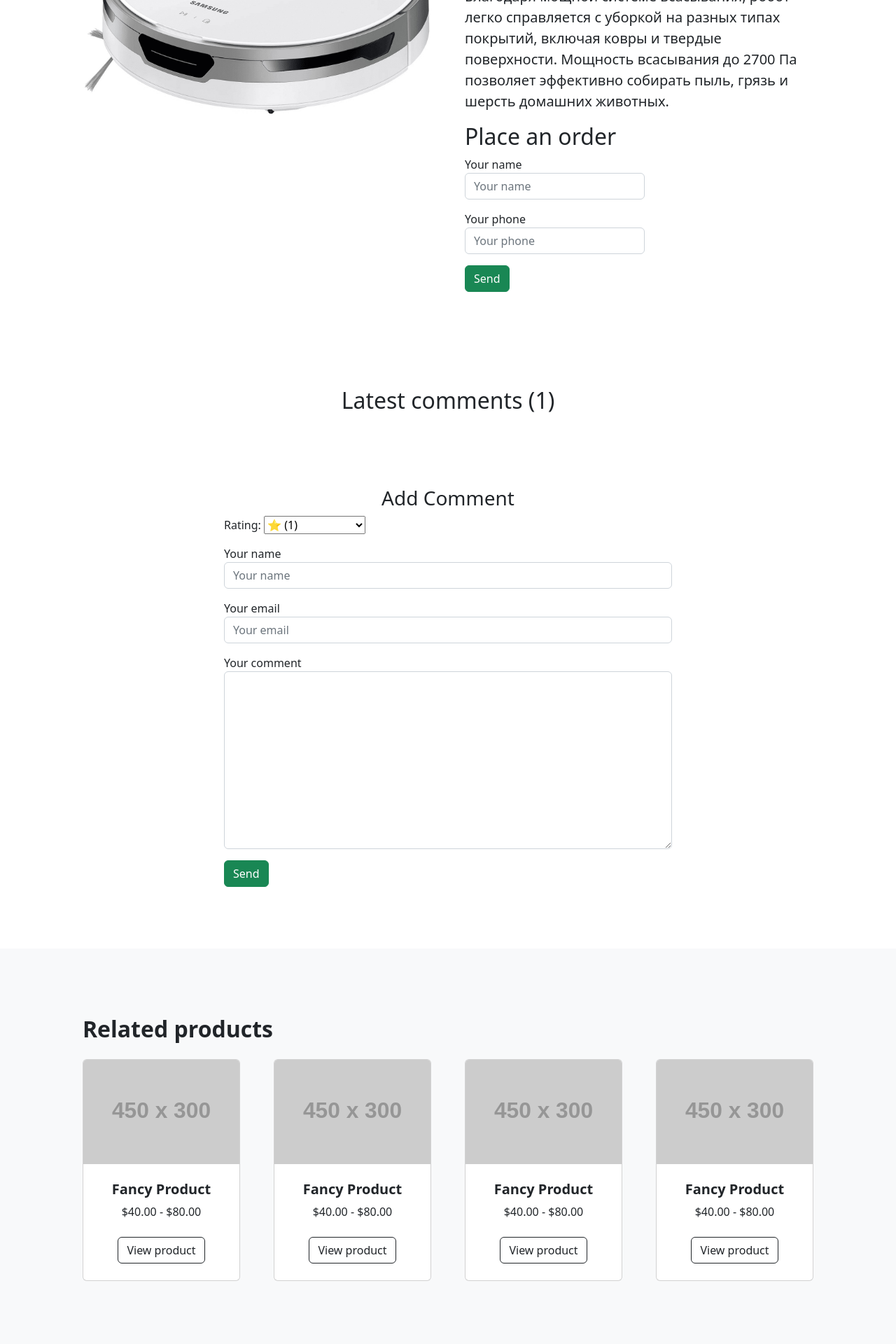
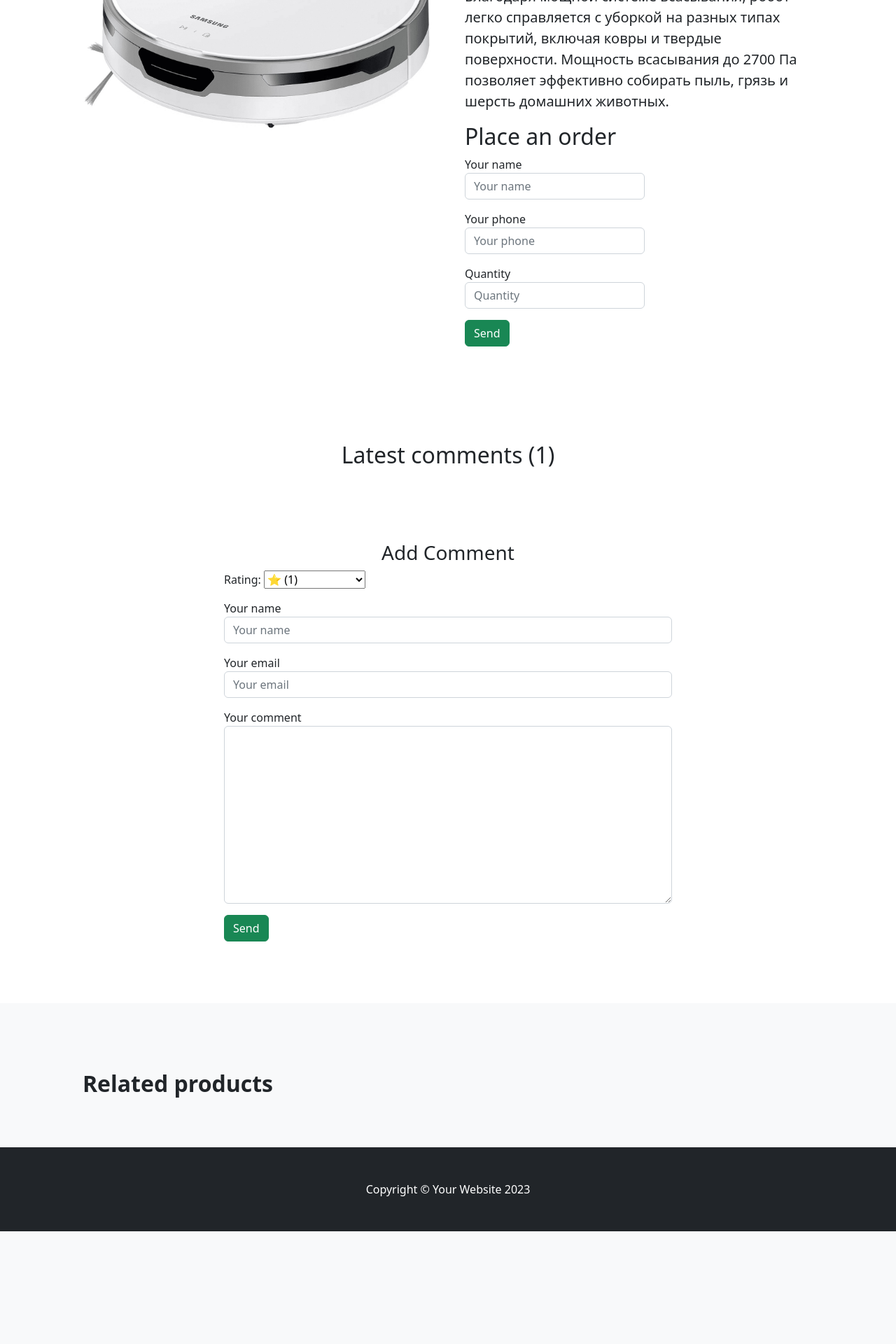
Before and after one commit to elbekovich07/online_shop, a Django app: page /shop/comment-view/5/ in a window 1280 px wide. Shown: the part 600-2520 px from the top of the page at 70% size. After the commit the page ends 2359 px from the top, so only its background shows below. Run offline with Django 5.2, Linux system fonts and the light colour scheme; a user stored in the database is signed in; data comes from the database, SQL or seed files in the repository; both versions use the stored data as it was after the commit; grey boxes labelled with a size stand in for pictures from a placeholder-image service; some libraries are stand-ins or nearby versions.

Commit message:
order and related name

```diff
--- a/core/settings.py
+++ b/core/settings.py
@@ -37,6 +37,7 @@
     'django.contrib.messages',
     'django.contrib.staticfiles',
     'shop.apps.ShopConfig',
+    'phonenumber_field',
 ]
 
 MIDDLEWARE = [
--- a/requirements.txt
+++ b/requirements.txt
@@ -1,7 +1,9 @@
 asgiref==3.8.1
 Django==5.1.6
+django-jazzmin==3.0.1
+django-phonenumber-field==8.0.0
+phonenumbers==9.0.0
 pillow==11.1.0
+psycopg2==2.9.10
 sqlparse==0.5.3
 tzdata==2025.1
-Django
-Pillow
--- a/shop/forms.py
+++ b/shop/forms.py
@@ -1,6 +1,7 @@
 from django import forms
+from phonenumber_field.formfields import PhoneNumberField
 
-from shop.models import Product, Comment
+from shop.models import Product, Comment, Order
 
 
 class ProductModelForm(forms.ModelForm):
@@ -13,3 +14,11 @@
     class Meta:
         model = Comment
         exclude = ('product',)
+
+
+class OrderModelForm(forms.ModelForm):
+    phone = PhoneNumberField(region='UZ')
+
+    class Meta:
+        model = Order
+        exclude = ('product',)
--- a/shop/templates/shop/detail.html
+++ b/shop/templates/shop/detail.html
@@ -1,6 +1,6 @@
 {% extends 'shop/base/base.html' %}
+{% load static %}
 {% load register_tags %}
-{% load static %}
 
 {% block title %}
     Product Detail
@@ -9,14 +9,17 @@
 {% block product_detail_content %}
     <section class="py-5">
         <div class="container px-4 px-lg-5 my-5">
-            {% if user.is_superuser %}
+            <div class="row gx-4 gx-lg-5 align-items-center">
+                <div class="col-md-6"><img class="card-img-top mb-5 mb-md-0" src="{{ product.get_absolute_url }}"
+                                           alt="..."/></div>
                 <div class="col-md-6">
-                    <a href="{% url 'product_update' product.pk %}" class="btn btn-secondary">Edit</a>
-                    <button type="button" class="btn btn-danger" data-bs-toggle="modal" data-bs-target="#deleteModal">
+                    <div>
+                        {% if user.is_authenticated %}
+                            <button type="button" class="btn btn-danger" data-bs-toggle="modal"
+                                    data-bs-target="#deleteModal">
                                 Delete
                             </button>
                             <!-- Delete Confirmation Modal -->
-
                             <div class="modal fade" id="deleteModal" tabindex="-1" aria-labelledby="deleteModalLabel"
                                  aria-hidden="true">
                                 <div class="modal-dialog">
@@ -26,30 +29,29 @@
                                             <button type="button" class="btn-close" data-bs-dismiss="modal"
                                                     aria-label="Close"></button>
                                         </div>
+                                        <form method="post" action="{% url 'product_delete' product.id %}">
 
                                             <div class="modal-body">
-                                    Are you sure you want to delete <strong>{{ product.title }}</strong>?
+                                                Are you sure you want to delete <strong>{{ product.name }}</strong>?
                                             </div>
                                             <div class="modal-footer">
-                                    <button type="button" class="btn btn-secondary" data-bs-dismiss="modal">Cancel
+                                                <button type="button" class="btn btn-secondary" data-bs-dismiss="modal">
+                                                    Cancel
                                                 </button>
-                                    <form method="post" action="{% url 'product_delete' product.id %}">
                                                 {% csrf_token %}
                                                 <button type="submit" class="btn btn-danger">Yes, Delete</button>
+                                            </div>
                                         </form>
-                                </div>
+
                                     </div>
                                 </div>
                             </div>
 
+                            <a href="{% url 'product_update' product.id %}">
+                                <button type="button" class="btn btn-outline-warning">Update</button>
+                            </a>
+                        {% endif %}
                     </div>
-            {% endif %}
-
-            <div class="row gx-4 gx-lg-5 align-items-center">
-                <div class="col-md-6"><img class="card-img-top mb-5 mb-md-0" src="{{ product.get_absolute_url }}"
-                                           alt="..."/></div>
-                <div class="col-md-6">
-
                     <div class="small mb-1"><h3>Quantity : {{ product.quantity }}</h3></div>
                     <h1 class="display-5 fw-bolder">{{ product.name }}</h1>
                     <div class="fs-5 mb-5">
@@ -62,57 +64,61 @@
                             ${{ product.price }}
                         {% endif %}
                     </div>
-
-
                     <p class="lead">{{ product.description }}</p>
                     <div class="d-flex">
-                        <form method="POST" action="{% url 'place_order' product.id %}">
+                        <form method="post" action="{% url 'order_view' product.id %}">
                             {% csrf_token %}
                             <div class="form-group">
                                 <h2>Place an order</h2>
                             </div>
                             <div class="form-group mb-3">
                                 <label for="formGroupExampleInput">Your name</label>
-                                <input type="text" name="name" class="form-control" placeholder="Your name">
+                                <input type="text" class="form-control" name="full_name" placeholder="Your name">
                             </div>
                             <div class="form-group mb-3">
                                 <label for="formGroupExampleInput2">Your phone</label>
                                 <input type="text" name="phone" class="form-control" placeholder="Your phone">
                             </div>
+                            <div class="form-group mb-3">
+                                {% if form.phone.errors %}
+                                    <div class="text-danger">
+                                        {{ form.phone.errors }}
+                                    </div>
+                                {% endif %}
+
+
+                            </div>
+                            <div class="form-group mb-3">
+                                <label for="formGroupExampleInput2">Quantity</label>
+                                <input type="number" name="quantity" class="form-control" placeholder="Quantity">
+                            </div>
+
 
                             <div class="form-group mb-3">
+
                                 <input type="submit" class="btn btn-success" value="Send">
+                            </div>
+                            <div class="form-group mb-3">
 
+                                {% if messages %}
+                                    <div class="messages">
+                                        {% for message in messages %}
+                                            <div class="alert {% if message.tags == 'success' %}alert-success{% elif message.tags == 'error' %}alert-danger{% endif %}">
+                                                {{ message }}
                                             </div>
-                            {% if messages %}
-                                <div>
-                                    {% for message in messages %}
-                                        {% if message.tags == 'success' %}
-                                            <div class="alert alert-success alert-dismissible fade show" role="alert">
-                                                {{ message }}
-                                                <button type="button" class="btn-close" data-bs-dismiss="alert"
-                                                        aria-label="Close"></button>
-                                            </div>
-                                        {% elif message.tags == 'error' %}
-                                            <div class="alert alert-danger alert-dismissible fade show" role="alert">
-                                                {{ message }}
-                                                <button type="button" class="btn-close" data-bs-dismiss="alert"
-                                                        aria-label="Close"></button>
-                                            </div>
-                                        {% endif %}
                                         {% endfor %}
                                     </div>
                                 {% endif %}
+
+                            </div>
 
                         </form>
 
                     </div>
                 </div>
             </div>
-
         </div>
     </section>
-
 
     <div class="container mt-4 mb-4">
         <div class="row">
@@ -125,6 +131,11 @@
                         <div class="media-body">
 
                             <div class="d-flex justify-content-lg-start small text-warning mb-2">
+                                {#                                    {% with ''|center:product.rating as range %}#}
+                                {#                                        {% for f in range %}#}
+                                {#                                            <div class="bi-star-fill"></div>#}
+                                {#                                        {% endfor %}#}
+                                {#                                    {% endwith %}#}
                                 {% for _ in comment.rating|get_range %}
                                     <div class="bi-star-fill"></div>
                                 {% endfor %}
@@ -190,103 +201,49 @@
         <div class="container px-4 px-lg-5 mt-5">
             <h2 class="fw-bolder mb-4">Related products</h2>
             <div class="row gx-4 gx-lg-5 row-cols-2 row-cols-md-3 row-cols-xl-4 justify-content-center">
+                {% for product in related_products %}
                     <div class="col mb-5">
                         <div class="card h-100">
+                            <!-- Sale badge-->
+                            {% if product.discount %}
+                                <div class="badge bg-dark text-white position-absolute"
+                                     style="top: 0.5rem; right: 0.5rem">
+                                    Sale
+                                </div>
+                            {% endif %}
                             <!-- Product image-->
-                        <img class="card-img-top"
-                             src="https://dummyimage.com/450x300/dee2e6/6c757d.jpg" alt="..."/>
+                            <img class="card-img-top" src="{{ product.get_absolute_url }}" alt="..."/>
                             <!-- Product details-->
                             <div class="card-body p-4">
                                 <div class="text-center">
                                     <!-- Product name-->
-                                <h5 class="fw-bolder">Fancy Product</h5>
+                                    <h5 class="fw-bolder">{{ product.name }}</h5>
+                                    <!-- Product reviews-->
+                                    <div>
+                                        <h5>rating : {{ product.comment_rating }}</h5>
+                                    </div>
                                     <!-- Product price-->
-                                $40.00 - $80.00
+                                    {% if product.discount %}
+                                        <span class="text-muted text-decoration-line-through">
+                                    ${{ product.price }}
+                                    </span>
+                                        ${{ product.discounted_price }}
+                                    {% else %}
+                                        ${{ product.price }}
+                                    {% endif %}
                                 </div>
                             </div>
                             <!-- Product actions-->
                             <div class="card-footer p-4 pt-0 border-top-0 bg-transparent">
-                            <div class="text-center"><a class="btn btn-outline-dark mt-auto" href="detail.html">View
+                                <div class="text-center"><a class="btn btn-outline-dark mt-auto"
+                                                            href="{% url 'product_detail' product.id %}">View
                                     product</a></div>
 
 
                             </div>
                         </div>
                     </div>
-
-
-                <div class="col mb-5">
-                    <div class="card h-100">
-                        <!-- Product image-->
-                        <img class="card-img-top"
-                             src="https://dummyimage.com/450x300/dee2e6/6c757d.jpg" alt="..."/>
-                        <!-- Product details-->
-                        <div class="card-body p-4">
-                            <div class="text-center">
-                                <!-- Product name-->
-                                <h5 class="fw-bolder">Fancy Product</h5>
-                                <!-- Product price-->
-                                $40.00 - $80.00
-                            </div>
-                        </div>
-                        <!-- Product actions-->
-                        <div class="card-footer p-4 pt-0 border-top-0 bg-transparent">
-                            <div class="text-center"><a class="btn btn-outline-dark mt-auto" href="detail.html">View
-                                product</a></div>
-
-
-                        </div>
-                    </div>
-                </div>
-
-                <div class="col mb-5">
-                    <div class="card h-100">
-                        <!-- Product image-->
-                        <img class="card-img-top"
-                             src="https://dummyimage.com/450x300/dee2e6/6c757d.jpg" alt="..."/>
-                        <!-- Product details-->
-                        <div class="card-body p-4">
-                            <div class="text-center">
-                                <!-- Product name-->
-                                <h5 class="fw-bolder">Fancy Product</h5>
-                                <!-- Product price-->
-                                $40.00 - $80.00
-                            </div>
-                        </div>
-                        <!-- Product actions-->
-                        <div class="card-footer p-4 pt-0 border-top-0 bg-transparent">
-                            <div class="text-center"><a class="btn btn-outline-dark mt-auto" href="detail.html">View
-                                product</a></div>
-
-
-                        </div>
-                    </div>
-                </div>
-
-                <div class="col mb-5">
-                    <div class="card h-100">
-                        <!-- Product image-->
-                        <img class="card-img-top"
-                             src="https://dummyimage.com/450x300/dee2e6/6c757d.jpg" alt="..."/>
-                        <!-- Product details-->
-                        <div class="card-body p-4">
-                            <div class="text-center">
-                                <!-- Product name-->
-                                <h5 class="fw-bolder">Fancy Product</h5>
-                                <!-- Product price-->
-                                $40.00 - $80.00
-                            </div>
-                        </div>
-                        <!-- Product actions-->
-                        <div class="card-footer p-4 pt-0 border-top-0 bg-transparent">
-                            <div class="text-center"><a class="btn btn-outline-dark mt-auto" href="detail.html">View
-                                product</a></div>
-
-
-                        </div>
-                    </div>
-                </div>
-
+                {% endfor %}
 
             </div>
         </div>
--- a/shop/urls.py
+++ b/shop/urls.py
@@ -13,7 +13,7 @@
     path('filter/<str:filter_by>/', views.product_list, name='filter_products'),
     path('product/<int:product_id>/like/', views.product_like, name='product_like'),
     path('comment-view/<int:pk>/', views.comment_view, name='comment_view'),
-    path('orders/<int:product_id>/', views.place_order, name='place_order'),
     path('product/<int:product_id>/', views.product_detail, name='product_detail'),
+    path('order-view/<int:pk>/', views.order_view, name='order_view')
 
 ]
--- a/shop/views.py
+++ b/shop/views.py
@@ -1,12 +1,10 @@
-from tkinter.font import names
-
 from django.contrib.auth.decorators import login_required
 from django.db.models import Q
 from django.http import JsonResponse
 from django.shortcuts import render, get_object_or_404, redirect
-from django.contrib import messages
+from pyexpat.errors import messages
 
-from shop.forms import ProductModelForm, CommentModelForm
+from shop.forms import ProductModelForm, CommentModelForm, OrderModelForm
 from shop.models import Product, Category
 
 
@@ -137,21 +135,31 @@
     return render(request, 'shop/detail.html', context)
 
 
-def place_order(request, product_id):
+def order_view(request, product_id):
+    product = Product.objects.get(id=product_id)
+    form = OrderModelForm()
     if request.method == 'POST':
-        product = get_object_or_404(Product, id=product_id)
-        name = request.POST.get('name')
-        phone = request.POST.get('phone')
-
-        if not name or not phone:
-            messages.error(request, "Iltimos, ism va telefon raqamni kiriting.")
-            return redirect('product_detail', product_id=product.id)
-
-        if product.quantity > 0:
-            product.quantity -= 1
-            product.save()
-            messages.success(request, "Buyurtma muvaffaqiyatli amalga oshirildi!")
-        else:
-            messages.error(request, "Mahsulot tugagan!")
-
-        return redirect('product_detail', product_id=product.id)
+        form = OrderModelForm(request.POST)
+        quantity = int(request.POST.get('quantity'))
+        if form.is_valid():
+            if product.quantity >= quantity:
+                order = form.save(commit=False)
+                order.product = product
+                product.quantity = product.quantity - quantity
+                product.save()
+                order.save()
+                # message success
+                messages.add_message(
+                    request,
+                    messages.SUCCESS,
+                    'Order successfully created'
+                )
+                return redirect('product_detail', product.id)
+            else:
+                # error message
+                messages.add_message(
+                    request,
+                    messages.ERROR,
+                    'Something is wrong'
+                )
+    return render(request, 'shop/detail.html', {'form': form, 'product': product})
```
Also changed, not shown: shop/models.py (+12 -0 lines), db.sqlite3, shop/migrations/0014_order.py (added). Lines whose indentation alone changed are shown as unchanged.
